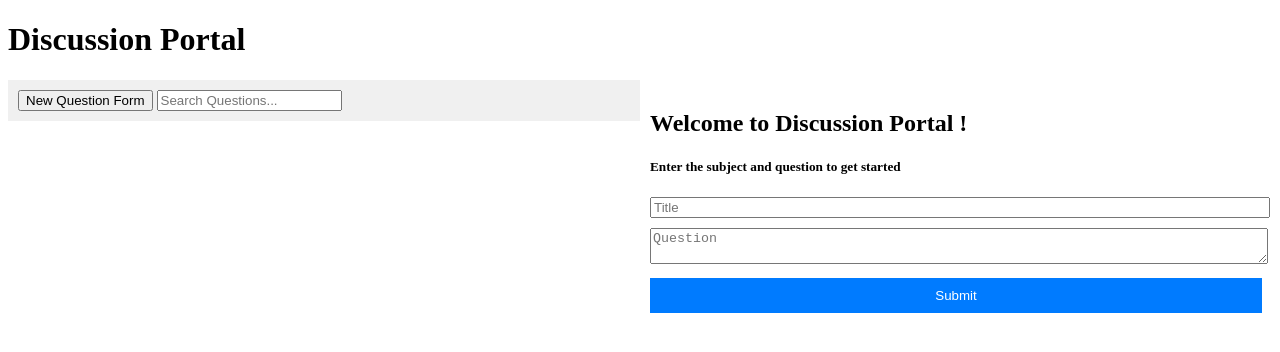
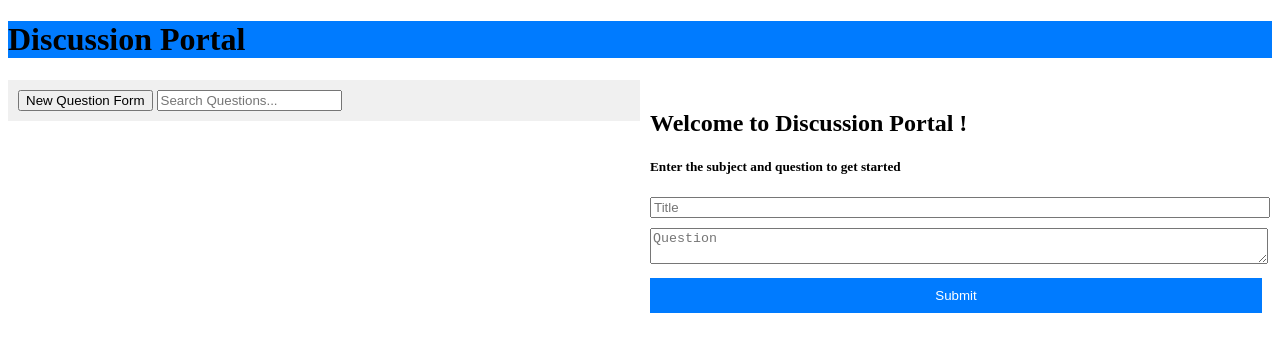
Before and after one commit to erankitkr011/Discussion-Portal, a plain HTML site: page index.html in a window 1280 px wide. Drawn offline with Linux system fonts and the light colour scheme.

Commit message:
Added index.html,index.css and index.js

```diff
--- a/index.css
+++ b/index.css
@@ -1,5 +1,8 @@
 body{
     background-color: white;
+}
+h1{
+    background-color: #007BFF;
 }
 #leftPane, #rightPane {
     width: 50%;
```
